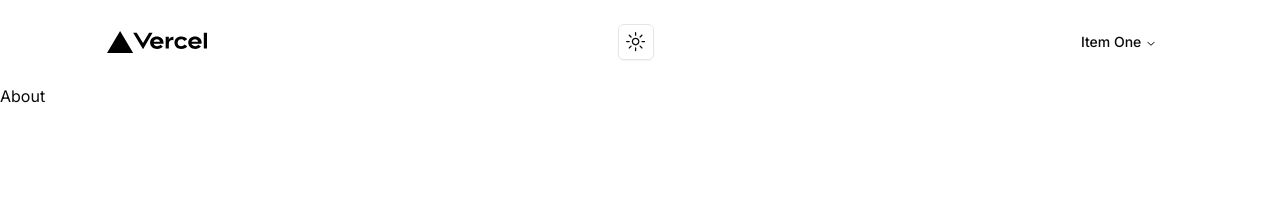
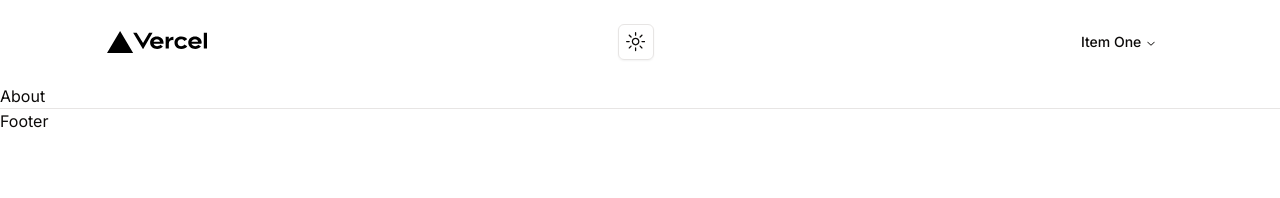
Before and after one commit to hamed-farag/hamed-farag, a Next.js app: page /about in a window 1280 px wide. Shown: the top 198 px of the page. Built offline with nearby package versions, Linux system fonts and the light colour scheme.

Commit message:
feat: add footer component

```diff
--- a/package.json
+++ b/package.json
@@ -16,6 +16,7 @@
     "@radix-ui/react-dropdown-menu": "^2.0.6",
     "@radix-ui/react-icons": "^1.3.0",
     "@radix-ui/react-navigation-menu": "^1.1.4",
+    "@radix-ui/react-separator": "^1.0.3",
     "@radix-ui/react-slot": "^1.0.2",
     "class-variance-authority": "^0.7.0",
     "clsx": "^2.0.0",
--- a/src/app/layout.tsx
+++ b/src/app/layout.tsx
@@ -2,7 +2,10 @@
 import { Inter as FontSans } from "next/font/google";
 
 import { Header } from "@components/Header";
+import { Footer } from "@components/Footer";
 import { ThemeProvider } from "@components/ThemeProvider";
+
+import { Separator } from "@components/ui/Separator";
 
 import { cn } from "@lib/utils/tailwindUtils";
 
@@ -39,6 +42,8 @@
         >
           <Header />
           {children}
+          <Separator />
+          <Footer />
         </ThemeProvider>
       </body>
     </html>
--- /dev/null
+++ b/src/components/Footer/Footer.tsx
@@ -0,0 +1,3 @@
+export function Footer() {
+  return <div>Footer</div>;
+}
--- /dev/null
+++ b/src/components/Footer/index.tsx
@@ -0,0 +1 @@
+export { Footer } from "./Footer";
--- /dev/null
+++ b/src/components/ui/Separator.tsx
@@ -0,0 +1,32 @@
+"use client";
+
+import React from "react";
+import * as SeparatorPrimitive from "@radix-ui/react-separator";
+
+import { cn } from "@lib/utils/tailwindUtils";
+
+const Separator = React.forwardRef<
+  React.ElementRef<typeof SeparatorPrimitive.Root>,
+  React.ComponentPropsWithoutRef<typeof SeparatorPrimitive.Root>
+>(
+  (
+    { className, orientation = "horizontal", decorative = true, ...props },
+    ref
+  ) => (
+    <SeparatorPrimitive.Root
+      ref={ref}
+      decorative={decorative}
+      orientation={orientation}
+      className={cn(
+        "shrink-0 bg-border",
+        orientation === "horizontal" ? "h-[1px] w-full" : "h-full w-[1px]",
+        className
+      )}
+      {...props}
+    />
+  )
+);
+
+Separator.displayName = SeparatorPrimitive.Root.displayName;
+
+export { Separator };
```
Also changed, not shown: 1 other file (tests, documents, lock files or other folders).
